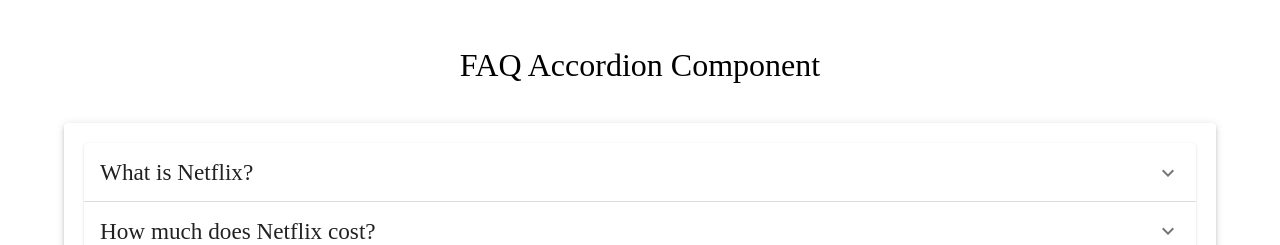
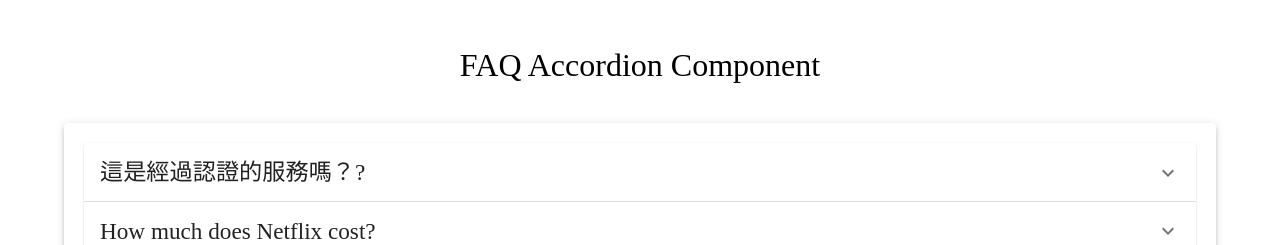
Before and after one commit to Arsalon-amini/HermoonSpa_FrontEnd, a React (Vite) app: page /sandbox in a window 1280 px wide. Shown: the top 245 px of the page. Built offline with nearby package versions, Linux system fonts and the light colour scheme.

Commit message:
Refactoring - further re-usability by decoupling the FAQ content from the FAQAccordion

```diff
--- a/src/pages/Sanbox.tsx
+++ b/src/pages/Sanbox.tsx
@@ -1,6 +1,7 @@
 import { Box, Container, Grid, Paper, Typography } from "@mui/material";
 import ContentCard from "../components/ContentCard";
 import FAQAccordion from "../components/FAQAccordion";
+import FAQContent from "../utils/HomePageFAQContent";
 
 
 const Sanbox = () => {
@@ -36,7 +37,7 @@
           FAQ Accordion Component
         </Typography>
       </Box>
-      <FAQAccordion />
+      <FAQAccordion FAQContent={FAQContent}/>
 
       <Box sx={{ display: "flex", justifyContent: "center", padding: "2rem" }}>
         <Typography variant="h6" fontSize="2rem">
--- a/src/utils/FAQContent.ts
+++ b/src/utils/HomePageFAQContent.ts
@@ -1,7 +1,7 @@
 const FAQContent = [
     {
-      title: "What is Netflix?",
-      content: "Netflix is a streaming service that offers a wide variety of award-winning TV shows, movies, anime, documentaries, and more on thousands of internet-connected devices.",
+      title: "這是經過認證的服務嗎？?",
+      content: "是的，所有皮膚護理專業人士和講師均獲得韓國最高當局的認證，這是台灣南部獲得此級別認證的兩個機構之一。.",
     },
     {
       title: "How much does Netflix cost?",
```
Also changed, not shown: src/components/FAQAccordion.tsx (+8 -3 lines).
